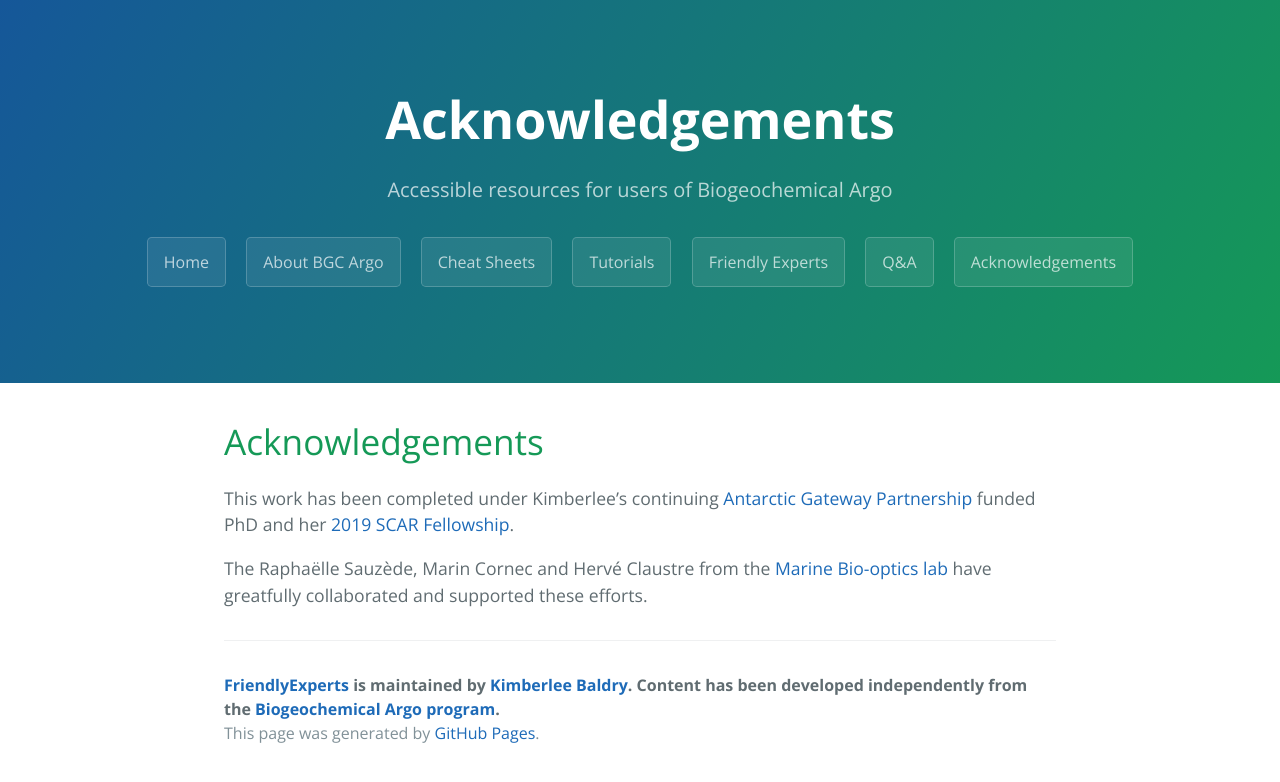
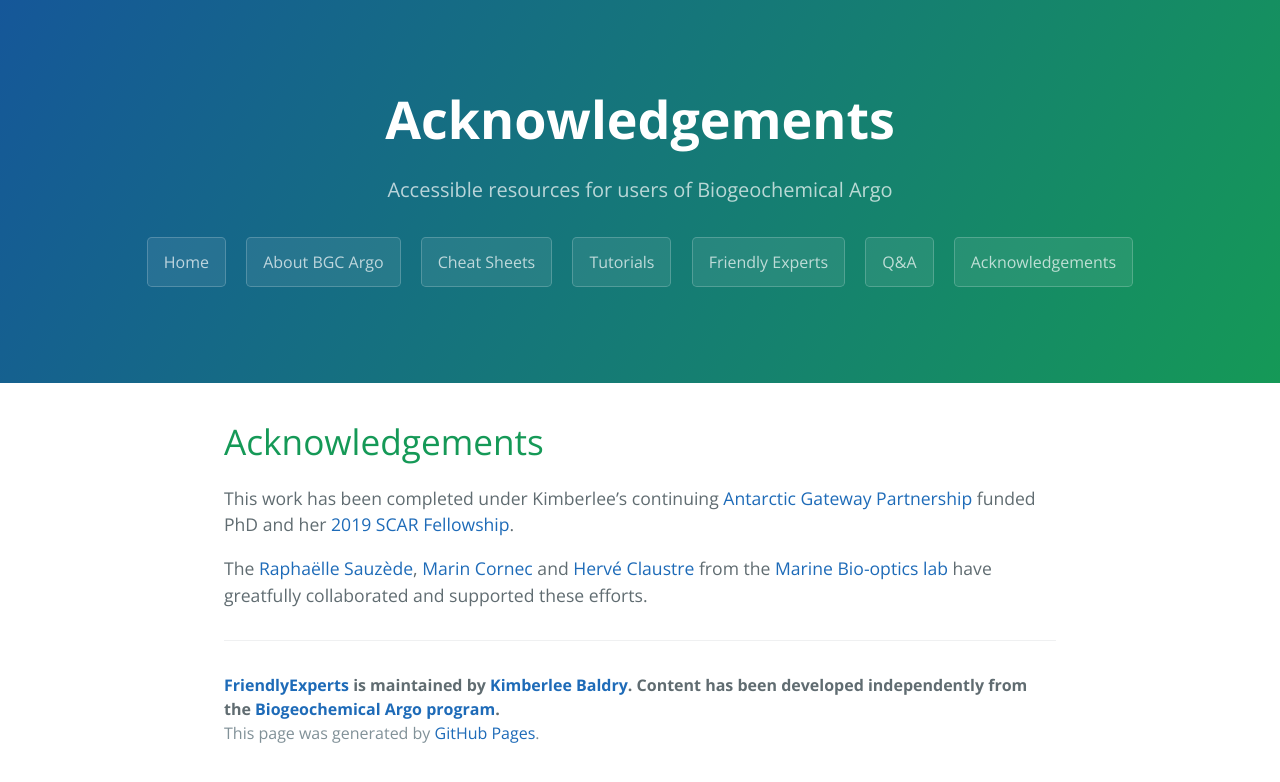
Before and after one commit to KimBaldry/FriendlyExperts, a Jekyll site: the page built from Acknowledgements/index.md, in a window 1280 px wide. Shown: the top 782 px of the page. Built offline with Jekyll 4.4.1, drawn with Linux system fonts in a browser that asks for light colours; our own code applies the rules of GitHub Pages for plain Markdown files; part of the change alters nothing that is shown.

```diff
--- a/Acknowledgements/index.md
+++ b/Acknowledgements/index.md
@@ -2,4 +2,4 @@
 
 This work has been completed under Kimberlee's continuing [Antarctic Gateway Partnership](https://www.imas.utas.edu.au/antarctic-gateway-partnership) funded PhD and her [2019 SCAR Fellowship](https://www.scar.org/awards/fellowships/overview/).
 
-The Raphaëlle Sauzède, Marin Cornec and Hervé Claustre from the [Marine Bio-optics lab](http://omtab.obs-vlfr.fr/index.htm) have greatfully collaborated and supported these efforts.
+The [Raphaëlle Sauzède](https://www.researchgate.net/profile/Raphaelle_Sauzede), [Marin Cornec](https://www.researchgate.net/profile/Marin_Cornec) and [Hervé Claustre](https://www.researchgate.net/profile/Herve_Claustre) from the [Marine Bio-optics lab](http://omtab.obs-vlfr.fr/index.htm) have greatfully collaborated and supported these efforts.
```
